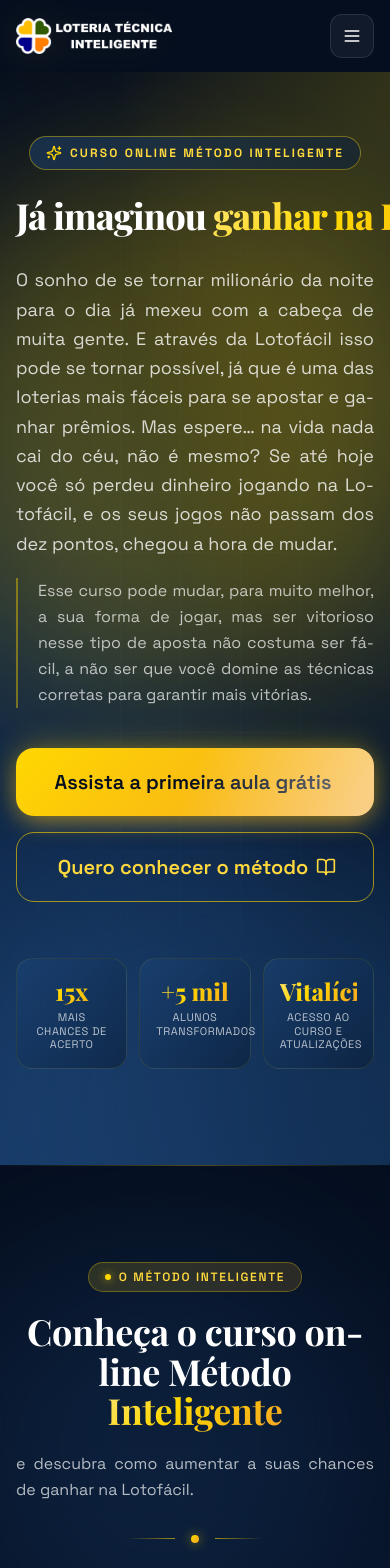
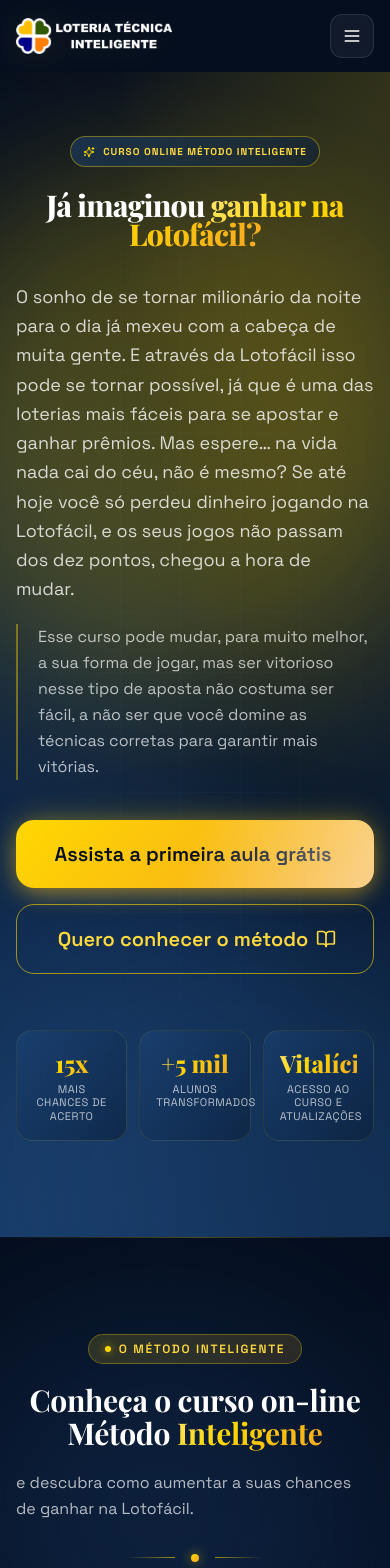
Before and after one commit to thiagohmg/Loteria-Tecnica-Inteligente, a React (Vite) app: page / in a window 390 px wide. Shown: the top 1568 px of the page. Built offline with nearby package versions, Linux system fonts and the light colour scheme.

Commit message:
Ajustar titulo do mobile

```diff
--- a/src/components/sections/CourseIntro.tsx
+++ b/src/components/sections/CourseIntro.tsx
@@ -127,7 +127,7 @@
                 <div className="w-11 h-11 sm:w-12 sm:h-12 lg:w-14 lg:h-14 rounded-2xl bg-gold-gradient-soft border border-gold-500/25 flex items-center justify-center text-gold-400 mb-3 sm:mb-4 group-hover:bg-gold-gradient group-hover:text-navy-950 group-hover:shadow-gold-glow transition-all duration-300 flex-shrink-0">
                   <Icon className="w-5 h-5 sm:w-6 sm:h-6 lg:w-7 lg:h-7" strokeWidth={1.8} />
                 </div>
-                <h3 className="font-display font-bold text-white mb-2 sm:mb-3 whitespace-nowrap overflow-hidden text-ellipsis text-sm sm:text-base md:text-lg xl:text-xl 2xl:text-[1.35rem]">
+                <h3 className="font-display font-bold text-white mb-2 sm:mb-3 whitespace-normal sm:whitespace-nowrap overflow-hidden text-ellipsis text-sm sm:text-base md:text-lg xl:text-xl 2xl:text-[1.35rem] min-w-0">
                   {b.title}
                 </h3>
                 <p
@@ -165,7 +165,7 @@
                 <Sparkles className="w-3.5 h-3.5" />
                 O que você vai aprender
               </div>
-              <h2 className="font-display text-2xl sm:text-3xl md:text-4xl lg:text-4xl xl:text-5xl font-extrabold leading-[1.05] whitespace-nowrap">
+              <h2 className="font-display text-2xl sm:text-3xl md:text-4xl lg:text-4xl xl:text-5xl font-extrabold leading-[1.05] whitespace-normal sm:whitespace-nowrap">
                 <span className="text-white">Domine os </span>
                 <span className="text-gradient-gold">padrões da Lotofácil</span>
               </h2>
--- a/src/components/sections/FinalCTA.tsx
+++ b/src/components/sections/FinalCTA.tsx
@@ -50,7 +50,7 @@
             </div>
 
             {/* Big title */}
-            <h2 className="font-display font-black text-center text-4xl sm:text-6xl lg:text-7xl leading-[1.05] mb-6 tracking-tight">
+            <h2 className="font-display font-black text-center text-3xl sm:text-6xl lg:text-7xl leading-[1.05] mb-6 tracking-tight whitespace-normal break-words">
               <span className="block text-white">{f.title.split(",")[0]},</span>
               <span className="block text-gradient-gold mt-2">
                 {f.title.split(",")[1]?.trim().replace("!", "")}!
--- a/src/components/sections/Hero.tsx
+++ b/src/components/sections/Hero.tsx
@@ -30,15 +30,15 @@
               initial={{ opacity: 0, y: 20 }}
               animate={{ opacity: 1, y: 0 }}
               transition={{ delay: 0.1, duration: 0.6 }}
-              className="inline-flex items-center gap-2 px-4 py-2 rounded-full glass-card border-gold-500/40 text-gold-400 text-xs sm:text-sm font-bold uppercase tracking-[0.18em] mb-7"
+              className="inline-flex items-center gap-2 px-3 sm:px-4 py-1.5 sm:py-2 rounded-full glass-card border-gold-500/40 text-gold-400 text-[10px] sm:text-sm font-bold uppercase tracking-[0.1em] sm:tracking-[0.18em] mb-6 sm:mb-7 text-center"
             >
-              <Sparkles className="w-4 h-4 text-gold-500" />
+              <Sparkles className="w-3 h-3 sm:w-4 sm:h-4 text-gold-500" />
               {h.eyebrow}
             </motion.div>
 
-            {/* Title — UMA LINHA SÓ */}
-            <h1 className="font-display font-extrabold whitespace-nowrap leading-[0.98] tracking-tight mb-8 text-center
-                           text-4xl sm:text-5xl md:text-6xl lg:text-[4.25rem] xl:text-6xl 2xl:text-7xl">
+            {/* Title — UMA LINHA SÓ no desktop, quebra no mobile */}
+            <h1 className="font-display font-extrabold whitespace-normal sm:whitespace-nowrap leading-[0.98] tracking-tight mb-8 text-center
+                           text-3xl sm:text-5xl md:text-6xl lg:text-[4.25rem] xl:text-6xl 2xl:text-7xl">
               <motion.span
                 initial={{ opacity: 0, y: 30 }}
                 animate={{ opacity: 1, y: 0 }}
--- a/src/components/ui/SectionTitle.tsx
+++ b/src/components/ui/SectionTitle.tsx
@@ -41,7 +41,7 @@
         </div>
       ) : null}
 
-      <h2 className="font-display text-4xl sm:text-5xl lg:text-6xl font-bold leading-[1.1] text-white mb-5">
+      <h2 className="font-display text-3xl sm:text-5xl lg:text-6xl font-bold leading-[1.1] text-white mb-5 whitespace-normal break-words">
         {title.split(" ").map((word, i) =>
           i === title.split(" ").length - 1 ? (
             <span key={i} className="text-gradient-gold">
--- a/src/index.css
+++ b/src/index.css
@@ -28,8 +28,17 @@
   p, li {
     text-align: justify;
     text-justify: inter-word;
-    -webkit-hyphens: auto;
-    hyphens: auto;
+    -webkit-hyphens: manual;
+    hyphens: manual;
+    overflow-wrap: break-word;
+    word-wrap: break-word;
+    word-break: break-word;
+  }
+  /* Ajuste para mobile: sem justificação para evitar grandes espaços entre palavras */
+  @media (max-width: 640px) {
+    p, li {
+      text-align: left;
+    }
   }
   /* =============== EXCEÇÕES — TUDO ISSO NUNCA JUSTIFICA NEM HIFENIZA =============== */
   /* Header / Navegação / Menus / Botões / Links curtos */
@@ -56,6 +65,8 @@
     text-justify: initial;
     -webkit-hyphens: manual;
     hyphens: manual;
+    overflow-wrap: initial;
+    word-break: initial;
   }
 }
 
```
